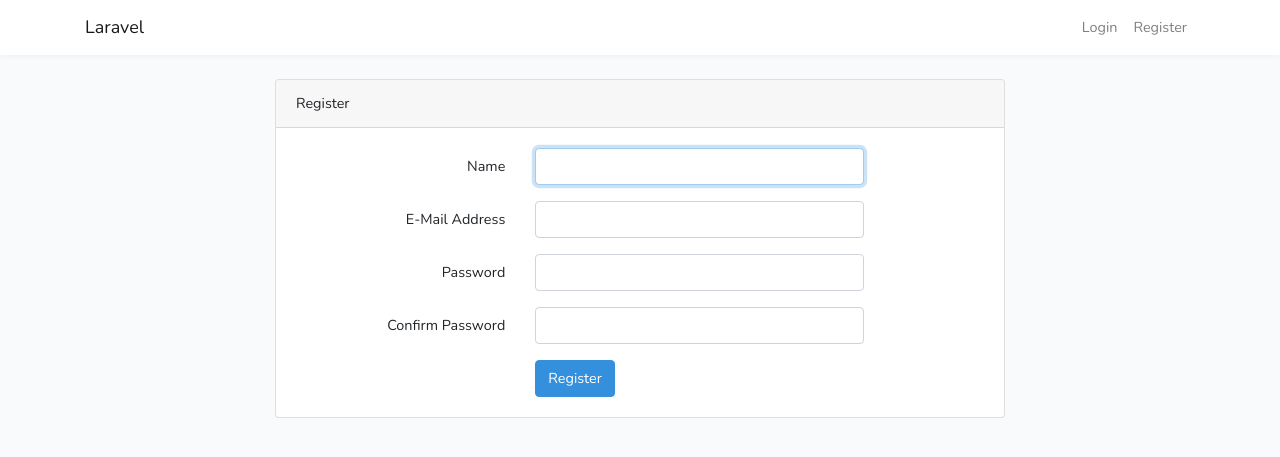
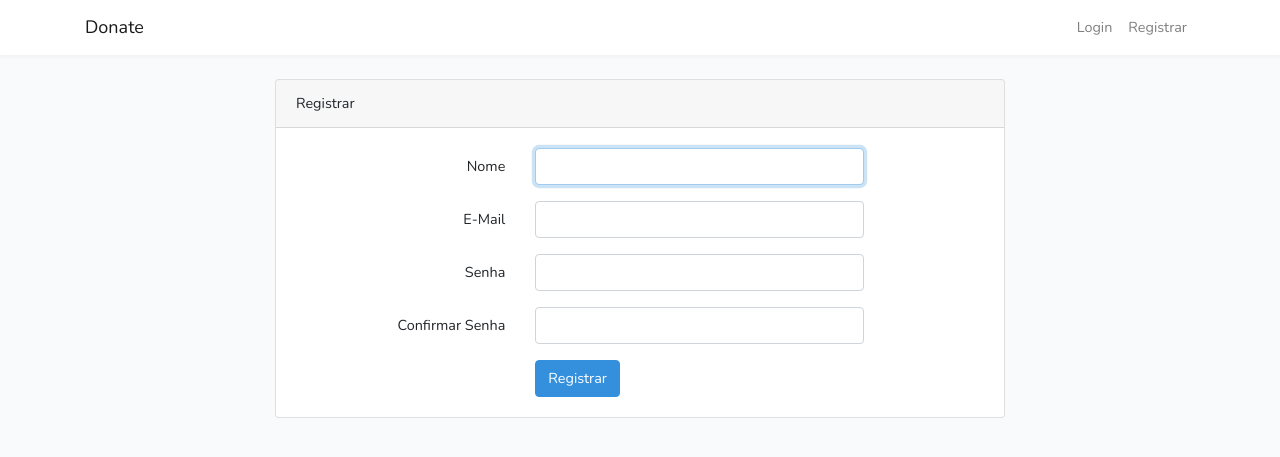
Before and after one commit to rodrigosborges/donate, a Laravel app: page /register in a window 1280 px wide. Shown: the top 457 px of the page. Run offline with Laravel 8, Linux system fonts and the light colour scheme.

Commit message:
Login e registro ok

```diff
--- a/app/Http/Controllers/Auth/RegisterController.php
+++ b/app/Http/Controllers/Auth/RegisterController.php
@@ -49,7 +49,7 @@ class RegisterController extends Controller
     protected function validator(array $data)
     {
         return Validator::make($data, [
-            'name' => 'required|string|max:255',
+            'nome' => 'required|string|max:255',
             'email' => 'required|string|email|max:255|unique:usuarios',
             'password' => 'required|string|min:6|confirmed',
         ]);
@@ -64,7 +64,7 @@ class RegisterController extends Controller
     protected function create(array $data)
     {
         return Usuario::create([
-            'name' => $data['name'],
+            'nome' => $data['nome'],
             'email' => $data['email'],
             'password' => Hash::make($data['password']),
         ]);
--- a/resources/views/auth/register.blade.php
+++ b/resources/views/auth/register.blade.php
@@ -5,28 +5,28 @@
     <div class="row justify-content-center">
         <div class="col-md-8">
             <div class="card">
-                <div class="card-header">{{ __('Register') }}</div>
+                <div class="card-header">{{ __('Registrar') }}</div>
 
                 <div class="card-body">
                     <form method="POST" action="{{ route('register') }}">
                         @csrf
 
                         <div class="form-group row">
-                            <label for="name" class="col-md-4 col-form-label text-md-right">{{ __('Name') }}</label>
+                            <label for="nome" class="col-md-4 col-form-label text-md-right">{{ __('Nome') }}</label>
 
                             <div class="col-md-6">
-                                <input id="name" type="text" class="form-control{{ $errors->has('name') ? ' is-invalid' : '' }}" name="name" value="{{ old('name') }}" required autofocus>
+                                <input id="nome" type="text" class="form-control{{ $errors->has('nome') ? ' is-invalid' : '' }}" name="nome" value="{{ old('nome') }}" required autofocus>
 
-                                @if ($errors->has('name'))
+                                @if ($errors->has('nome'))
                                     <span class="invalid-feedback" role="alert">
-                                        <strong>{{ $errors->first('name') }}</strong>
+                                        <strong>{{ $errors->first('nome') }}</strong>
                                     </span>
                                 @endif
                             </div>
                         </div>
 
                         <div class="form-group row">
-                            <label for="email" class="col-md-4 col-form-label text-md-right">{{ __('E-Mail Address') }}</label>
+                            <label for="email" class="col-md-4 col-form-label text-md-right">{{ __('E-Mail') }}</label>
 
                             <div class="col-md-6">
                                 <input id="email" type="email" class="form-control{{ $errors->has('email') ? ' is-invalid' : '' }}" name="email" value="{{ old('email') }}" required>
@@ -40,7 +40,7 @@
                         </div>
 
                         <div class="form-group row">
-                            <label for="password" class="col-md-4 col-form-label text-md-right">{{ __('Password') }}</label>
+                            <label for="password" class="col-md-4 col-form-label text-md-right">{{ __('Senha') }}</label>
 
                             <div class="col-md-6">
                                 <input id="password" type="password" class="form-control{{ $errors->has('password') ? ' is-invalid' : '' }}" name="password" required>
@@ -54,7 +54,7 @@
                         </div>
 
                         <div class="form-group row">
-                            <label for="password-confirm" class="col-md-4 col-form-label text-md-right">{{ __('Confirm Password') }}</label>
+                            <label for="password-confirm" class="col-md-4 col-form-label text-md-right">{{ __('Confirmar Senha') }}</label>
 
                             <div class="col-md-6">
                                 <input id="password-confirm" type="password" class="form-control" name="password_confirmation" required>
@@ -64,7 +64,7 @@
                         <div class="form-group row mb-0">
                             <div class="col-md-6 offset-md-4">
                                 <button type="submit" class="btn btn-primary">
-                                    {{ __('Register') }}
+                                    {{ __('Registrar') }}
                                 </button>
                             </div>
                         </div>
--- a/resources/views/layouts/app.blade.php
+++ b/resources/views/layouts/app.blade.php
@@ -7,7 +7,8 @@
     <!-- CSRF Token -->
     <meta name="csrf-token" content="{{ csrf_token() }}">
 
-    <title>{{ config('app.name', 'Laravel') }}</title>
+   <!--  <title>{{ config('app.name', 'Donate') }}</title> -->
+   <title>Donate</title>
 
     <!-- Scripts -->
     <script src="{{ asset('js/app.js') }}" defer></script>
@@ -24,7 +25,8 @@
         <nav class="navbar navbar-expand-md navbar-light navbar-laravel">
             <div class="container">
                 <a class="navbar-brand" href="{{ url('/') }}">
-                    {{ config('app.name', 'Laravel') }}
+                   <!--  {{ config('app.name', 'Donate') }} -->
+                   Donate
                 </a>
                 <button class="navbar-toggler" type="button" data-toggle="collapse" data-target="#navbarSupportedContent" aria-controls="navbarSupportedContent" aria-expanded="false" aria-label="{{ __('Toggle navigation') }}">
                     <span class="navbar-toggler-icon"></span>
@@ -45,13 +47,13 @@
                             </li>
                             <li class="nav-item">
                                 @if (Route::has('register'))
-                                    <a class="nav-link" href="{{ route('register') }}">{{ __('Register') }}</a>
+                                    <a class="nav-link" href="{{ route('register') }}">{{ __('Registrar') }}</a>
                                 @endif
                             </li>
                         @else
                             <li class="nav-item dropdown">
                                 <a id="navbarDropdown" class="nav-link dropdown-toggle" href="#" role="button" data-toggle="dropdown" aria-haspopup="true" aria-expanded="false" v-pre>
-                                    {{ Auth::user()->name }} <span class="caret"></span>
+                                    {{ Auth::user()->nome }} <span class="caret"></span>
                                 </a>
 
                                 <div class="dropdown-menu dropdown-menu-right" aria-labelledby="navbarDropdown">
```
Also changed, not shown: css/style.css (+5 -3 lines), js/custom.js (+24 -10 lines), resources/views/index.blade.php (+10 -7 lines).
